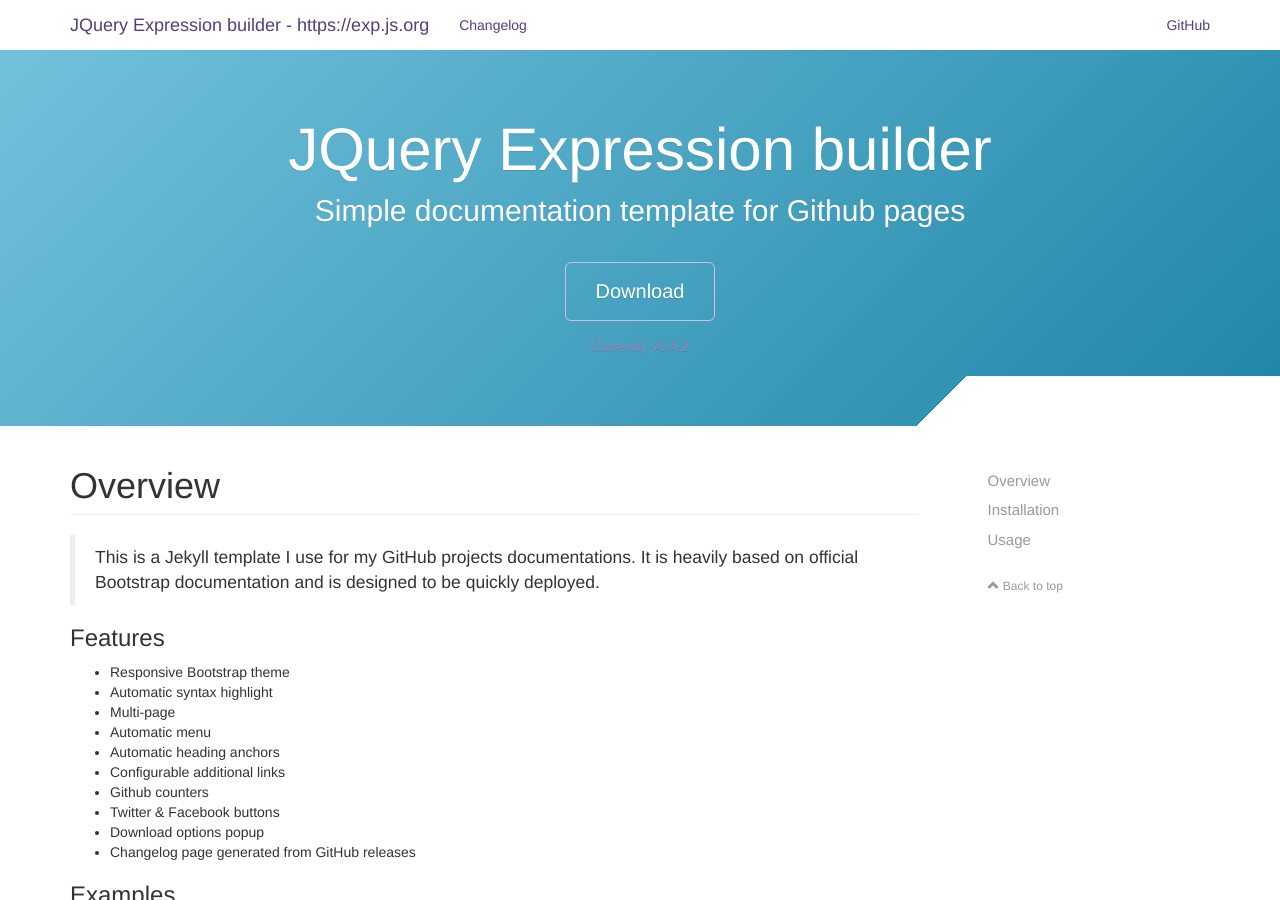
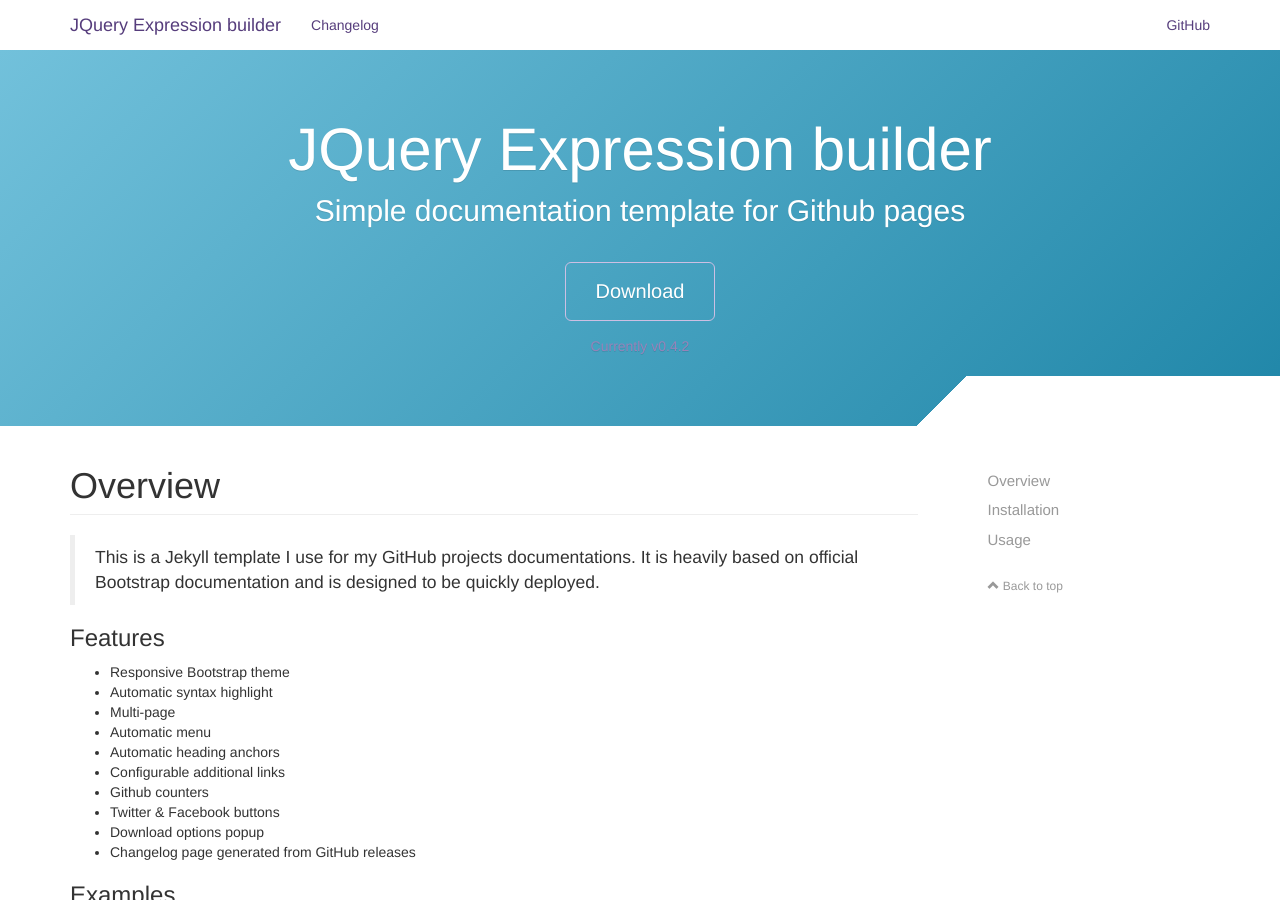
Before and after one commit to magicops/JQuery-expression-builder, a Jekyll site: the page built from index.html, in a window 1280 px wide and 900 px high. Built offline with Jekyll 4.4.1, drawn with Linux system fonts in a browser that asks for light colours; nearby versions of some CDN libraries; comment, search, counter and statistics services are not loaded.

Commit message:
fix https site url

```diff
--- a/_includes/navbar.html
+++ b/_includes/navbar.html
@@ -1,16 +1,16 @@
 <li {% if page.title == 'page1' %}class="active"{% endif %}>
-  <a href="{{site.github.url}}/page1.html">Page 1</a>
+  <a href="{{site.github.url | replace: 'http://', '//'}}/page1.html">Page 1</a>
 </li>
 
 <li class="dropdown">
   <a href="#" class="dropdown-toggle" data-toggle="dropdown" role="button">Menu <span class="caret"></span></a>
   <ul class="dropdown-menu">
     <li {% if page.title == 'page2.1' %}class="active"{% endif %}>
-      <a href="{{site.github.url}}/page2.1.html">Page 2.1</a>
+      <a href="{{site.github.url | replace: 'http://', '//'}}/page2.1.html">Page 2.1</a>
     </li>
 
     <li {% if page.title == 'page2.2' %}class="active"{% endif %}>
-    <a href="{{site.github.url}}/page2.2.html">Page 2.2</a>
+    <a href="{{site.github.url | replace: 'http://', '//'}}/page2.2.html">Page 2.2</a>
     </li>
   </ul>
 </li>
--- a/_layouts/default.html
+++ b/_layouts/default.html
@@ -7,7 +7,7 @@
   <title>{{site.name}}</title>
 
   {% if site.favicon %}
-  <link rel="icon" type="{% if site.favicon == 'png' %}image/png{% else %}image/x-icon{% endif %}" href="{{site.github.url}}/favicon.{{site.favicon}}"/>
+  <link rel="icon" type="{% if site.favicon == 'png' %}image/png{% else %}image/x-icon{% endif %}" href="{{site.github.url | replace: 'http://', '//'}}/favicon.{{site.favicon}}"/>
   {% endif %}
 
   <!--[if lt IE 9]>
@@ -16,8 +16,8 @@
   <![endif]-->
 
   <link href="https://netdna.bootstrapcdn.com/bootstrap/3.3.1/css/bootstrap.min.css" rel="stylesheet">
-  <link href="{{site.github.url}}/assets/css/docs.min.css" rel="stylesheet">
-  <link href="{{site.github.url}}/assets/css/style.css" rel="stylesheet">
+  <link href="{{site.github.url | replace: 'http://', '//'}}/assets/css/docs.min.css" rel="stylesheet">
+  <link href="{{site.github.url | replace: 'http://', '//'}}/assets/css/style.css" rel="stylesheet">
 
   <style>
     #content {
@@ -29,8 +29,8 @@
   <script src="https://code.jquery.com/jquery-1.11.2.min.js"></script>
   <script src="https://netdna.bootstrapcdn.com/bootstrap/3.3.1/js/bootstrap.min.js"></script>
   <script src="https://cdnjs.cloudflare.com/ajax/libs/bootbox.js/4.3.0/bootbox.min.js"></script>
-  <script src="{{site.github.url}}/assets/js/docs.min.js"></script>
-  <script src="{{site.github.url}}/assets/js/script.js"></script>
+  <script src="{{site.github.url | replace: 'http://', '//'}}/assets/js/docs.min.js"></script>
+  <script src="{{site.github.url | replace: 'http://', '//'}}/assets/js/script.js"></script>
 </head>
 
 <body>
@@ -45,7 +45,7 @@
           <span class="icon-bar"></span>
           <span class="icon-bar"></span>
         </button>
-        <a class="navbar-brand" href="{{site.github.url}}/index.html">{{site.name}} - {{site.github.url | replace: 'http://', '//'}}</a>
+        <a class="navbar-brand" href="{{site.github.url | replace: 'http://', '//'}}/index.html">{{site.name}}</a>
       </div>
       <nav class="collapse navbar-collapse bs-navbar-collapse" role="navigation">
         <ul class="nav navbar-nav">
@@ -56,7 +56,7 @@
           {% for p in sorted_pages %}
             {% if p.isHome != true and p.hide != true and p.title != '' %}
             <li {% if page.title == p.title %}class="active"{% endif %}>
-              <a href="{{site.github.url}}{{p.url}}">{{p.title}}</a>
+              <a href="{{site.github.url | replace: 'http://', '//'}}{{p.url}}">{{p.title}}</a>
             </li>
             {% endif %}
           {% endfor %}
@@ -146,7 +146,7 @@
         {% endif %}
         {% if site.twitter.enabled %}
           <li>
-            <a href="https://twitter.com/share" class="twitter-share-button" data-url="{{site.github.url}}" data-count="horizontal" data-via="{{site.twitter.via}}" data-text="{{site.name}}" data-hashtags="{{site.twitter.hash}}">Tweet</a>
+            <a href="https://twitter.com/share" class="twitter-share-button" data-url="{{site.github.url | replace: 'http://', '//'}}" data-count="horizontal" data-via="{{site.twitter.via}}" data-text="{{site.name}}" data-hashtags="{{site.twitter.hash}}">Tweet</a>
           </li>
         {% endif %}
         {% if site.twitter.account %}
@@ -156,7 +156,7 @@
         {% endif %}
         {% if site.facebook.enabled %}
           <li>
-            <div class="fb-like" data-href="{{site.github.url}}" data-layout="button_count" data-action="like" data-show-faces="false" data-share="true"></div>
+            <div class="fb-like" data-href="{{site.github.url | replace: 'http://', '//'}}" data-layout="button_count" data-action="like" data-show-faces="false" data-share="true"></div>
           </li>
         {% endif %}
         {% if site.facebook.profileUrl %}
--- a/changelog.html
+++ b/changelog.html
@@ -17,4 +17,4 @@
   var issuesBase = 'https://github.com/{{site.id}}/issues/';
 </script>
 
-<script src="{{site.github.url}}/assets/js/changelog.js"></script>
+<script src="{{site.github.url | replace: 'http://', '//'}}/assets/js/changelog.js"></script>
```
